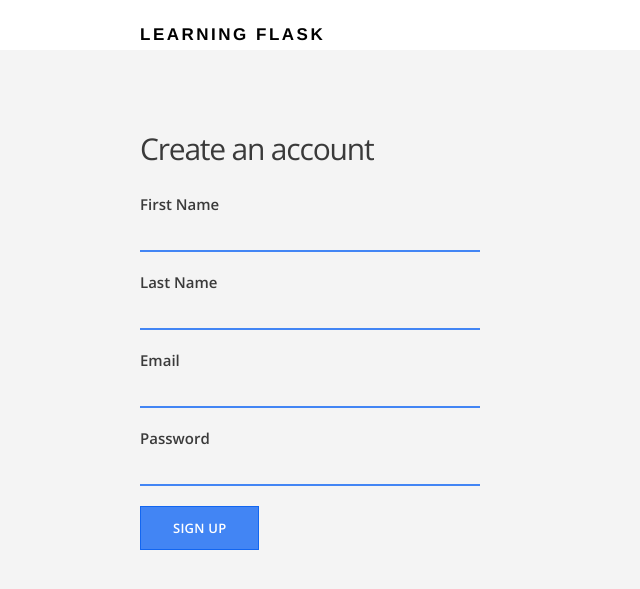
After one commit to hessproject/flask_tutorial, a Flask app: page /signup in a window 1280 px wide. The commit adds this page. Shown: the top 589 px of the page, without its empty margins (0-640 px from the left). Run offline with Flask 2, Linux system fonts and the light colour scheme.

Commit message:
User models and basic sign up form

```diff
--- /dev/null
+++ b/forms.py
@@ -0,0 +1,10 @@
+from flask_wtf import FlaskForm
+from wtforms import StringField, PasswordField, SubmitField
+from wtforms.validators import DataRequired, Email, Length
+
+class SignupForm(FlaskForm):
+    first_name = StringField('First Name', validators=[DataRequired()])
+    last_name = StringField('Last Name', validators=[DataRequired()])
+    email = StringField('Email', validators=[DataRequired(), Email('Please enter a valid email address.')])
+    password = PasswordField('Password', validators=[DataRequired(), Length(min=6, message="Passwords must be at least 6 characters.")])
+    submit = SubmitField('Sign up')
--- a/routes.py
+++ b/routes.py
@@ -1,10 +1,34 @@
-from flask import Flask, render_template
+from flask import Flask, render_template, request
+from models import db, User
+from forms import SignupForm
 
 app = Flask(__name__)
+
+app.config['SQLALCHEMY_DATABASE_URI'] = 'postgresql://localhost:5433/learning_flask'
+db.init_app(app)
+
+app.secret_key = 'development-key'
 
 @app.route('/')
 def index():
     return render_template('index.html')
 
+@app.route('/about')
+def about():
+    return render_template('about.html')
+
+@app.route('/signup', methods=['GET', 'POST'])
+def signup():
+    form = SignupForm()
+
+    if request.method == 'POST' and form.validate():
+        newuser = User(form.first_name.data, form.last_name.data, form.email.data, form.password.data)
+        db.session.add(newuser)
+        db.session.commit()
+        return 'Success!'
+    else:
+        return render_template('signup.html', form=form)
+
+
 if __name__ == "__main__":
     app.run(debug=True)
--- a/templates/index.html
+++ b/templates/index.html
@@ -7,7 +7,7 @@
         <div class="section-content">
             <h2>Discover places near you.</h2>
             <a href="#" class="btn-primary">Sign Up</a>
-            <a href="#" class="btn-secondary">Learn More</a>
+            <a href="{{ url_for('about') }}" class="btn-secondary">Learn More</a>
         </div>
 
         <div class="section-device">
--- /dev/null
+++ b/templates/signup.html
@@ -0,0 +1,59 @@
+{% extends 'layout.html' %}
+
+{% block content %}
+<main class="container signup-section">
+    <div class="section-content">
+        <h2>Create an account</h2>
+        <form method="POST" action="/signup">
+            {{ form.hidden_tag() }}
+            <div class="form-group">
+                {{ form.first_name.label }}
+
+                {% if form.first_name.errors %}
+                    {% for error in form.first_name.errors %}
+                        <p class="error-message">{{ error }}</p>
+                    {% endfor %}
+                {% endif %}
+
+                {{ form.first_name }}
+            </div>
+            <div class="form-group">
+                {{ form.last_name.label }}
+
+                {% if form.last_name.errors %}
+                    {% for error in form.last_name.errors %}
+                        <p class="error-message">{{ error }}</p>
+                    {% endfor %}
+                {% endif %}
+
+                {{ form.last_name }}
+            </div>
+            <div class="form-group">
+                {{ form.email.label }}
+
+                {% if form.email.errors %}
+                    {% for error in form.email.errors %}
+                        <p class="error-message">{{ error }}</p>
+                    {% endfor %}
+                {% endif %}
+
+                {{ form.email }}
+            </div>
+            <div class="form-group">
+                {{ form.password.label }}
+
+                {% if form.password.errors %}
+                    {% for error in form.password.errors %}
+                        <p class="error-message">{{ error }}</p>
+                    {% endfor %}
+                {% endif %}
+
+                {{ form.password }}
+            </div>
+
+                {{ form.submit(class='btn-primary') }}
+
+        </form>
+    </div>
+</main>
+{% endblock %}
```
Also changed, not shown: models.py (added, +24 -0 lines), templates/about.html (added, +10 -0 lines), 1 other file.
